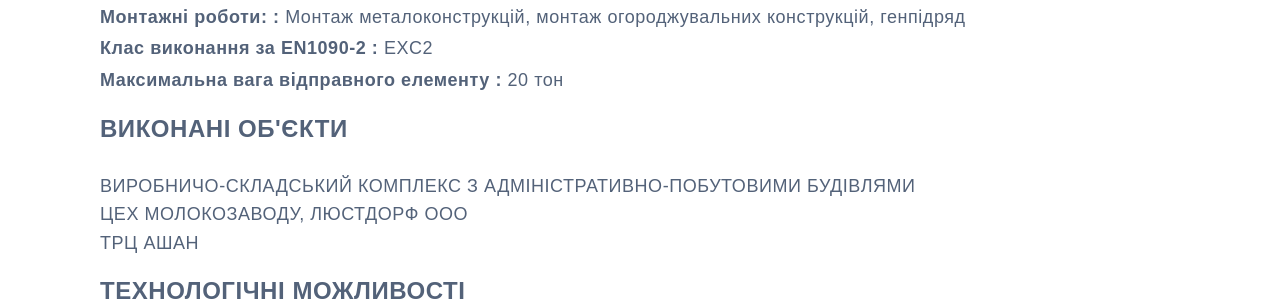
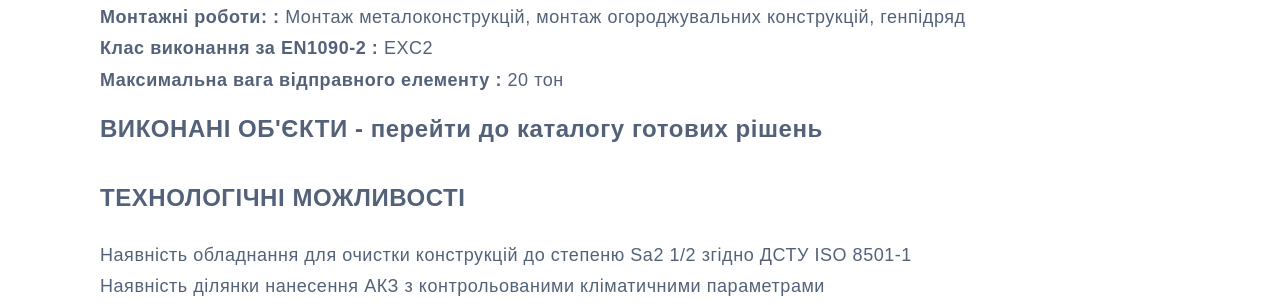
Before and after one commit to vdovkin/USCC-catalog-factories, a plain HTML site: page card.html in a window 1280 px wide. Shown: the part 484-789 px from the top of the page. Drawn offline with Linux system fonts and the light colour scheme; files whose address does not match are found by name; a web font is replaced by a local one.

Commit message:
change link in card

```diff
--- a/card.html
+++ b/card.html
@@ -1088,16 +1088,11 @@
               <span class="platform_text_bold">Максимальна вага відправного елементу : </span> 20 тон
             </p>
 
-            <h3 class="title platform_text_h3 bold">Виконані об'єкти</h3>
-
-            <ul class="objects">
-              <li> <a
-                  href="https://uscc.ua/catalog/virobnico-skladskij-kompleks-z-administrativno-pobutovimi-budivlami">ВИРОБНИЧО-СКЛАДСЬКИЙ
-                  КОМПЛЕКС З АДМІНІСТРАТИВНО-ПОБУТОВИМИ БУДІВЛЯМИ</a></li>
-              <li><a href="https://uscc.ua/catalog/ceh-molokozavodu-lustdorf-ooo">ЦЕХ МОЛОКОЗАВОДУ, ЛЮСТДОРФ ООО</a>
-              </li>
-              <li><a href="hhttps://uscc.ua/catalog/trc-asan">ТРЦ АШАН</a></li>
-            </ul>
+            <h3 class="title platform_text_h3 bold">Виконані об'єкти - <a href="https://uscc.ua/catalog"
+                class="link">перейти до
+                каталогу
+                готових рішень</a></h3>
+
 
             <h3 class="title platform_text_h3 bold">Технологічні можливості</h3>
 
--- a/static/css/custom-style.css
+++ b/static/css/custom-style.css
@@ -15,15 +15,6 @@ h3.bold{
     font-weight: 600;
 }
 
-ul.objects{
-    margin: 0;
-    padding: 0;
-}
-
-.objects li{
-    margin-bottom: 15px;
-}
-
-.objects li a{
+a.link{
     text-decoration: none;
 }
```
